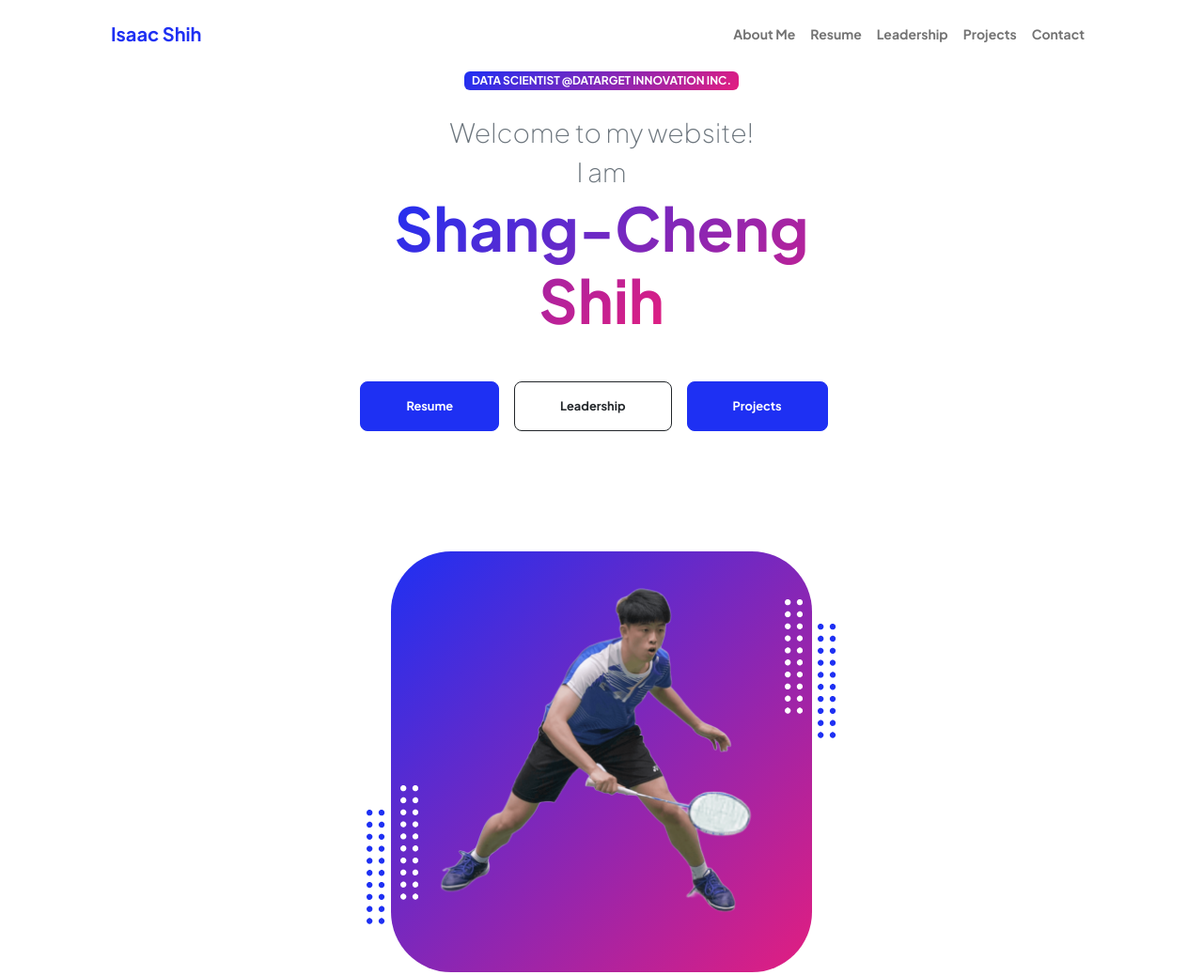
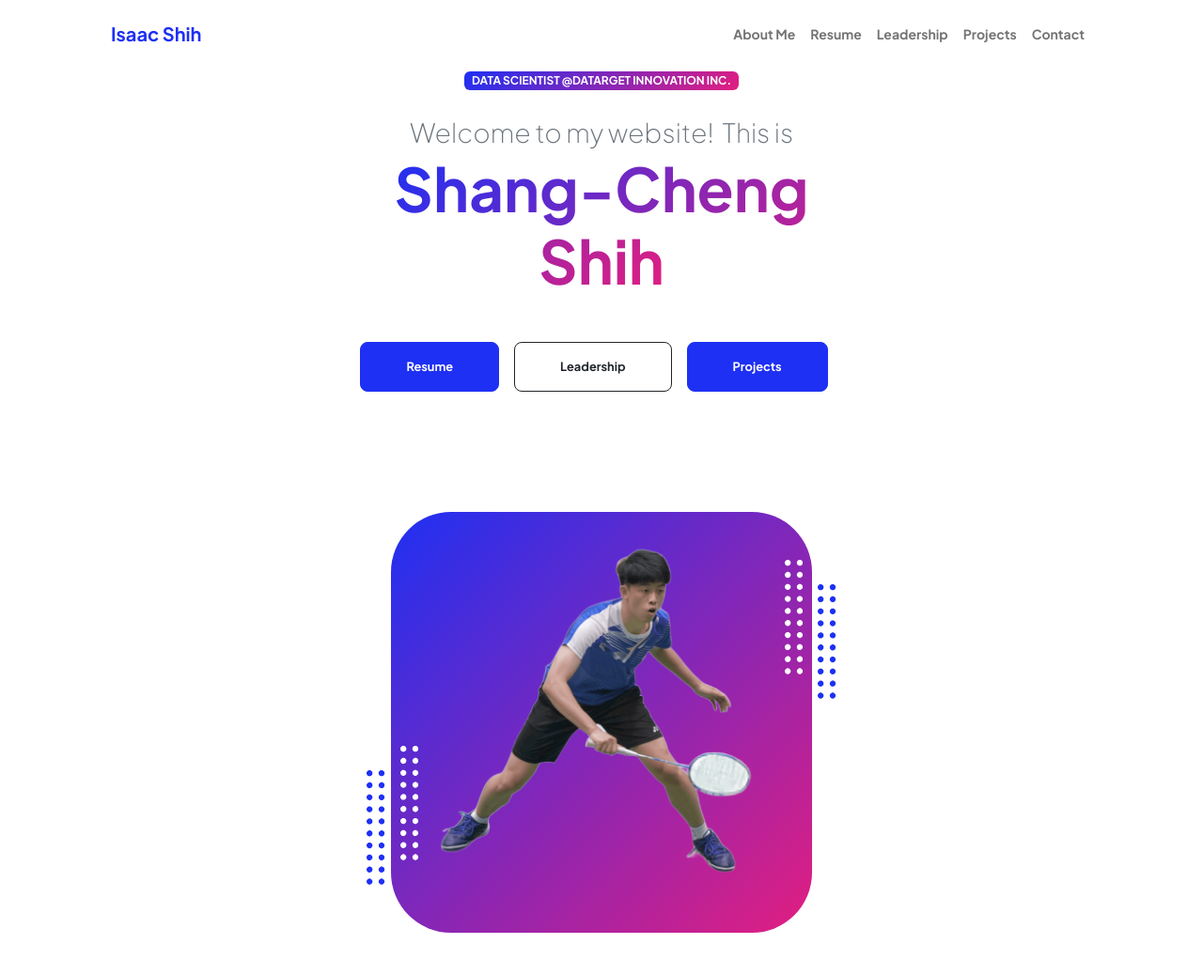
Before and after one commit to ISX901006/shangcheng.shih, a plain HTML site: page index.html in a window 1280 px wide. Shown: the top 1038 px of the page at 94% size. Drawn offline with nearby package versions, Linux system fonts and the light colour scheme.

Commit message:
Update index.html

```diff
--- a/index.html
+++ b/index.html
@@ -43,7 +43,7 @@
                             <!-- Header text content-->
                             <div class="text-center text-xxl-start">
                                 <div class="badge bg-gradient-primary-to-secondary text-white mb-4"><div class="text-uppercase">Data Scientist @Datarget Innovation inc. </div></div>
-                                <div class="fs-3 fw-light text-muted">Welcome to my website! <br> I am </div>
+                                <div class="fs-3 fw-light text-muted">Welcome to my website! &nbsp;This is </div>
                                 <h1 class="display-3 fw-bolder mb-5"><span class="text-gradient d-inline"> Shang-Cheng <br> Shih</span></h1>
                                 <div class="d-grid gap-3 d-sm-flex justify-content-sm-center justify-content-xxl-start mb-3">
                                     <a class="btn btn-primary btn-lg px-5 py-3 fs-6 fw-bolder" href="resume.html">Resume</a>
```
